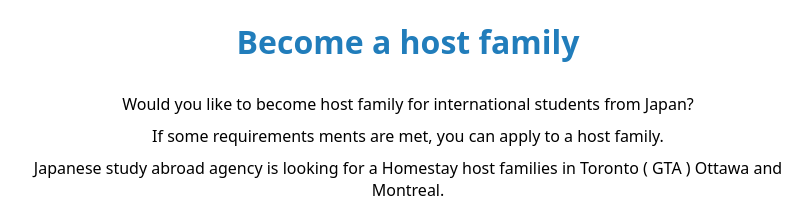
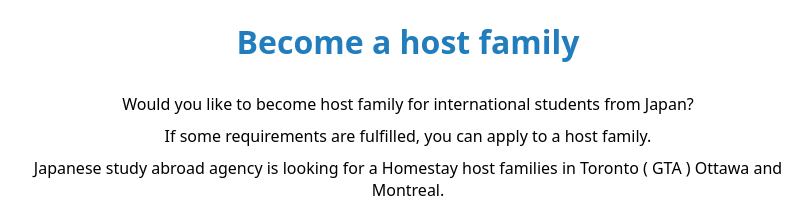
Before and after one commit to Hostfamily0/homestay, a plain HTML site: page index.html in a window 1280 px wide. Shown: the part 820-1035 px from the top of the page, without its empty margins (232-1044 px from the left). Drawn offline with Linux system fonts and the light colour scheme.

Commit message:
Update index.html

```diff
--- a/index.html
+++ b/index.html
@@ -851,7 +851,7 @@ margin-bottom: 40px;
     <div class="container">
     <h1>Become a host family</h1>
     <p>Would you like to become host family for international students from Japan?</p>
-    <p>If some requirements ments are met, you can apply to a host family.</p>
+    <p>If some requirements are fulfilled, you can apply to a host family.</p>
       <p>Japanese study abroad agency is looking for
     a Homestay host families in Toronto ( GTA ) Ottawa and Montreal.</p>
 </p>
```
